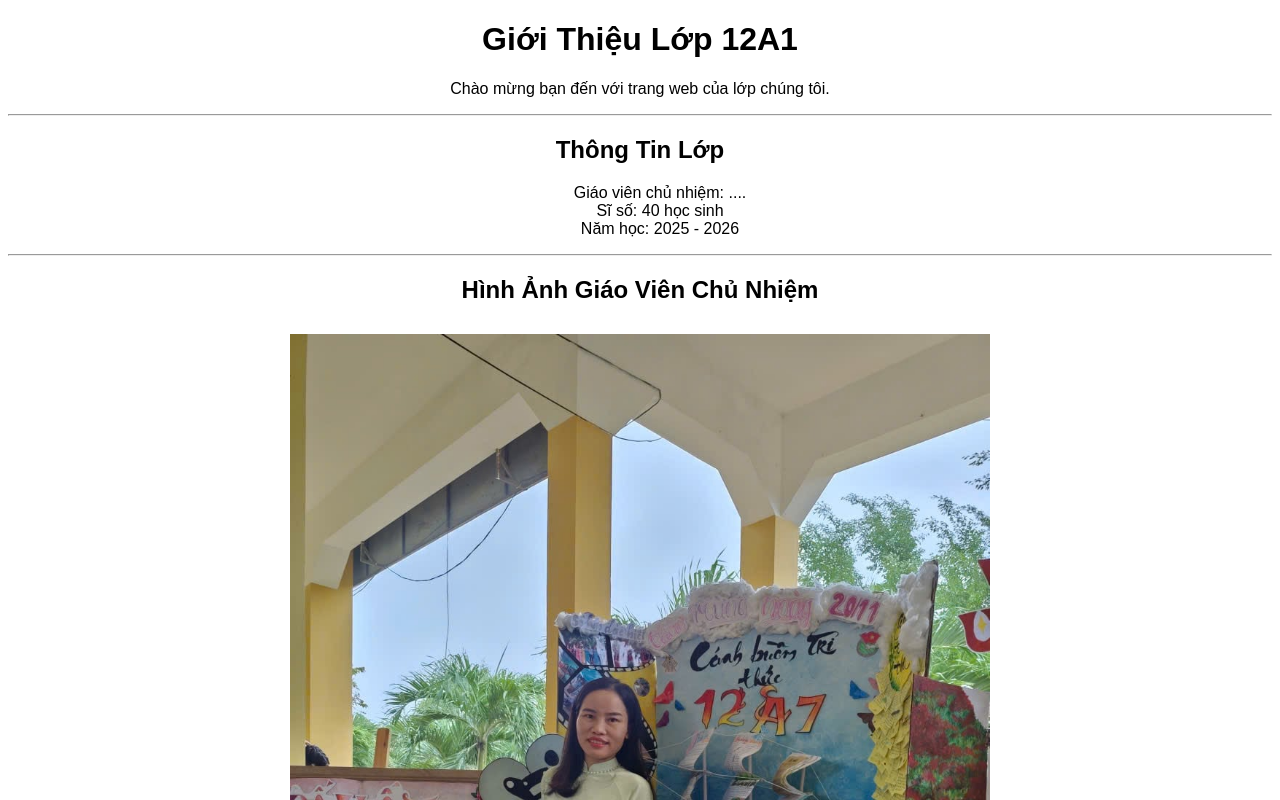
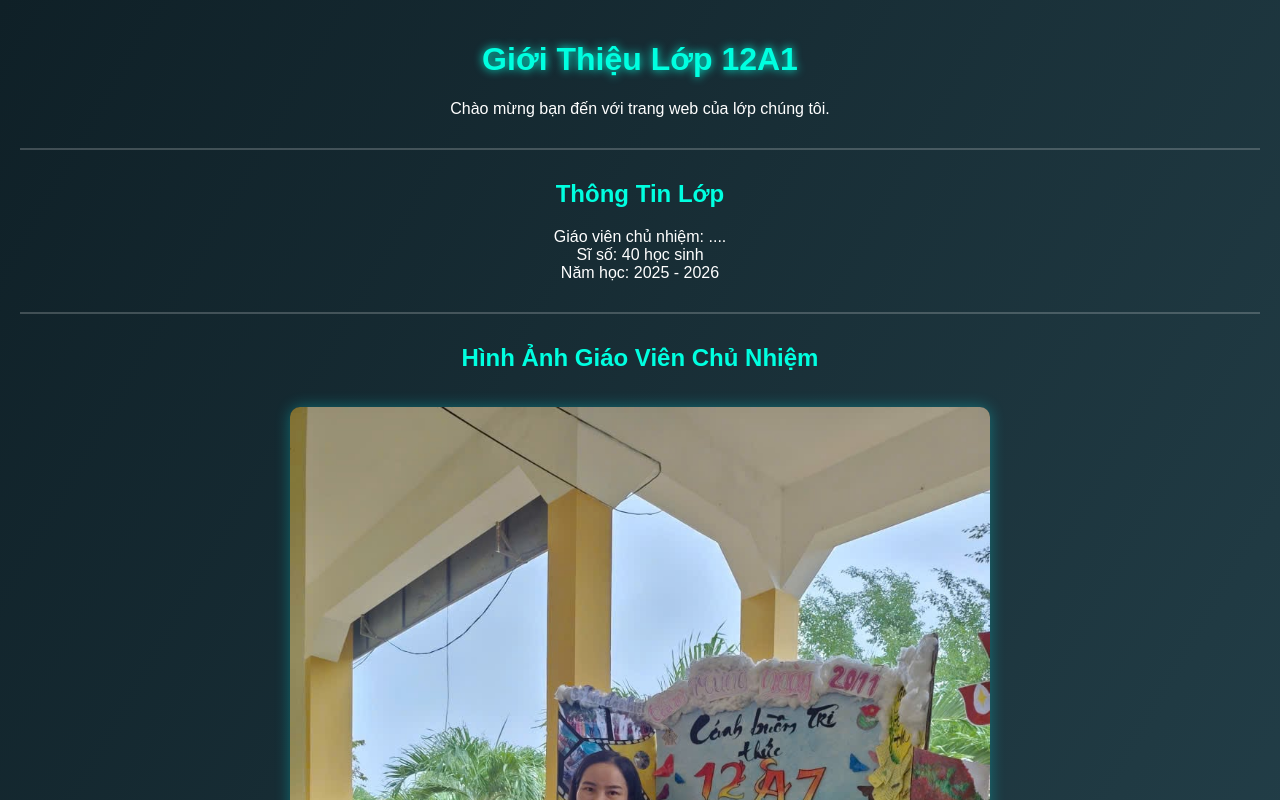
Before and after one commit to hacklag000-boop/anh, a plain HTML site: page index.html in a window 1280 px wide. Shown: the top 800 px of the page. Drawn offline with Linux system fonts and the light colour scheme.

Commit message:
Update index.html

```diff
--- a/index.html
+++ b/index.html
@@ -3,16 +3,50 @@
 <head>
     <meta charset="UTF-8">
     <title>Giới Thiệu Lớp 12A1</title>
+
     <style>
         body {
             text-align: center;
-            font-family: Arial;
+            font-family: Arial, sans-serif;
+            background: linear-gradient(120deg, #0f2027, #203a43, #2c5364);
+            color: white;
+            margin: 0;
+            padding: 20px;
         }
+
+        h1 {
+            color: #00ffe0;
+            text-shadow: 0 0 10px #00ffe0;
+        }
+
+        h2 {
+            color: #00ffe0;
+        }
+
         img {
-            margin: 10px;
+            margin: 15px 0;
+            border-radius: 10px;
+            box-shadow: 0 0 15px rgba(0,255,255,0.3);
+        }
+
+        iframe {
+            border-radius: 10px;
+            margin: 15px 0;
+            box-shadow: 0 0 15px rgba(0,255,255,0.3);
+        }
+
+        hr {
+            margin: 30px 0;
+            border: 1px solid rgba(255,255,255,0.2);
+        }
+
+        ul {
+            list-style: none;
+            padding: 0;
         }
     </style>
 </head>
+
 <body>
 
     <h1>Giới Thiệu Lớp 12A1</h1>
@@ -21,7 +55,7 @@
     <hr>
 
     <h2>Thông Tin Lớp</h2>
-    <ul style="list-style: none;">
+    <ul>
         <li>Giáo viên chủ nhiệm: ....</li>
         <li>Sĩ số: 40 học sinh</li>
         <li>Năm học: 2025 - 2026</li>
@@ -31,12 +65,10 @@
 
     <h2>Hình Ảnh Giáo Viên Chủ Nhiệm</h2>
     <img src="https://raw.githubusercontent.com/hacklag000-boop/anh/main/anhco.jpg"
-         alt="Ảnh giáo viên"
          width="700">
 
     <h2>Hình Ảnh Tập Thể Lớp</h2>
     <img src="https://raw.githubusercontent.com/hacklag000-boop/anh/main/47481b35-a943-4577-8f21-c1a8a2a10a0e.jpg"
-         alt="Ảnh tập thể lớp"
          width="700">
 
     <hr>
@@ -44,7 +76,6 @@
     <h2>Video Kỷ Niệm Lớp</h2>
     <iframe width="700" height="400"
         src="https://www.youtube.com/embed/CnvwqLH9vzc"
-        frameborder="0"
         allowfullscreen>
     </iframe>
 
@@ -53,7 +84,6 @@
     <h2>Video Kỷ Niệm Lớp (Phần 2)</h2>
     <iframe width="700" height="400"
         src="https://www.youtube.com/embed/-Y1ZmHZJ7u0"
-        frameborder="0"
         allowfullscreen>
     </iframe>
 
```
